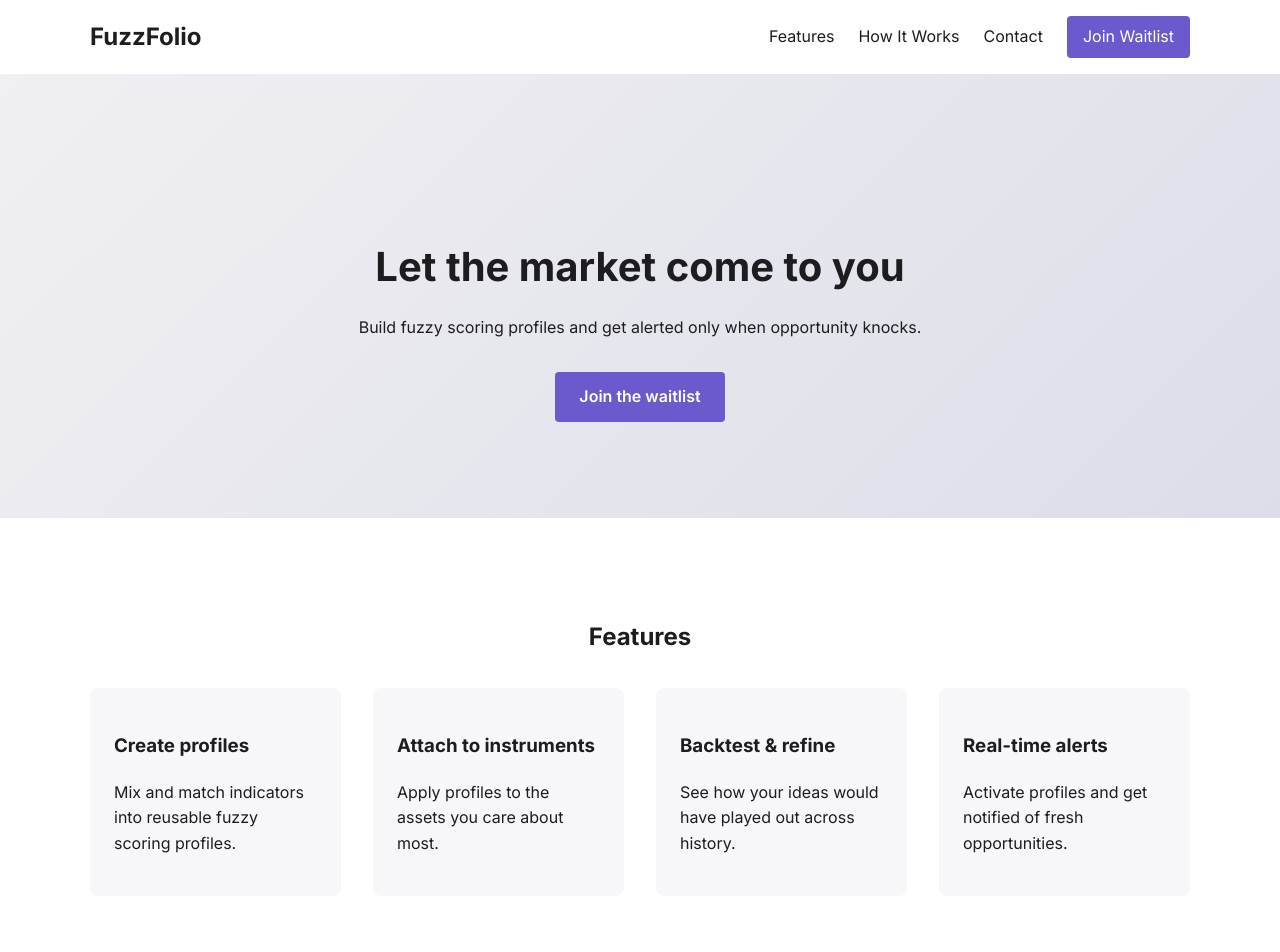
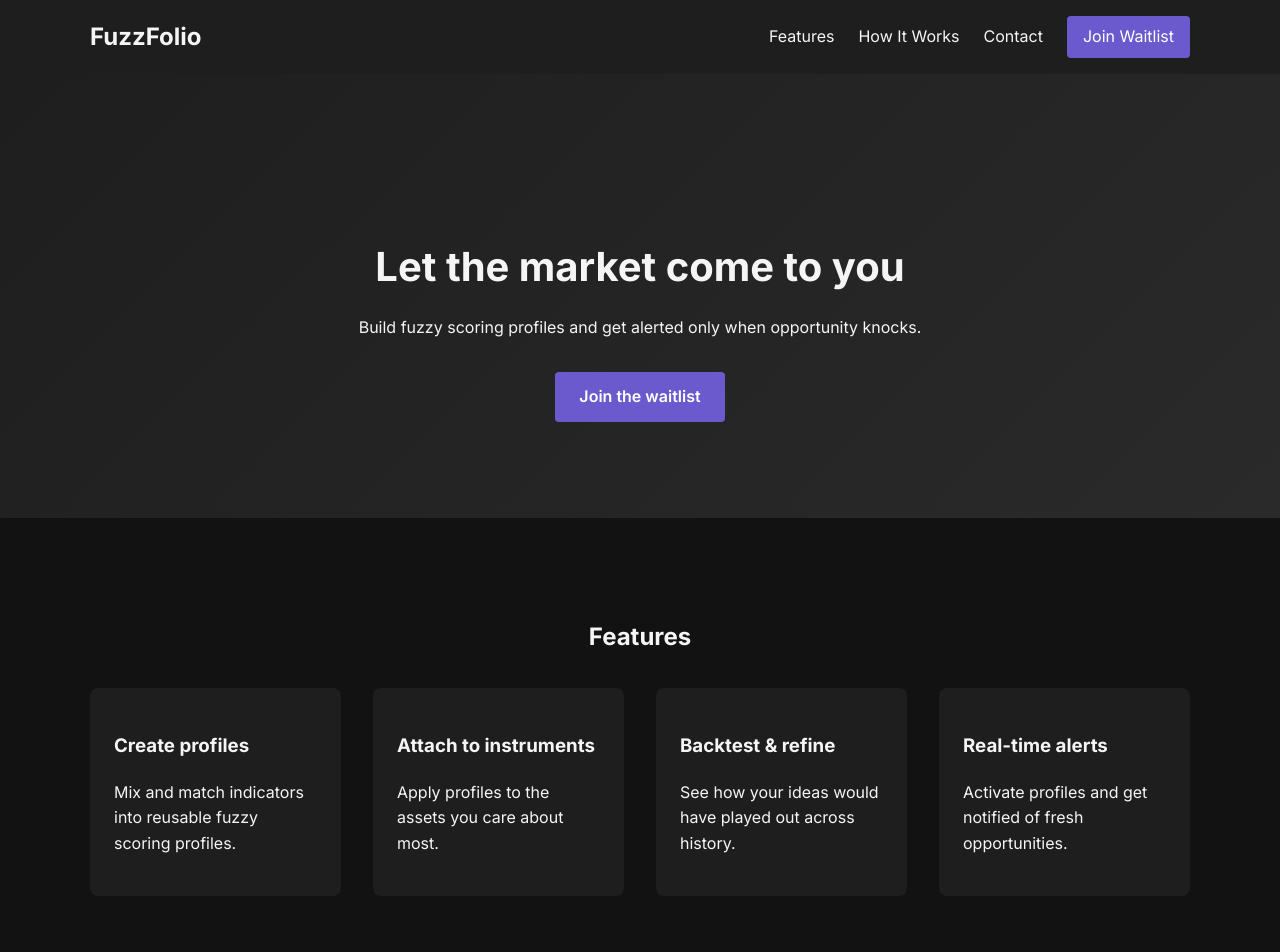
Before and after one commit to EnviralDesign/FuzzFolio-Landing, a plain HTML site: page index.html in a window 1280 px wide. Shown: the top 952 px of the page. Drawn offline with Linux system fonts and the light colour scheme.

Commit message:
feat: apply dark mode styling to landing page

```diff
--- a/styles.css
+++ b/styles.css
@@ -1,6 +1,7 @@
 :root {
-  --color-bg: #f7f7f9;
-  --color-text: #1d1d1f;
+  --color-bg: #121212;
+  --color-surface: #1e1e1e;
+  --color-text: #f5f5f5;
   --color-accent: #6a5acd;
   --color-accent-light: #8e7bff;
 }
@@ -28,8 +29,8 @@ a {
 }
 
 .header {
-  background: #fff;
-  box-shadow: 0 2px 4px rgba(0, 0, 0, 0.05);
+  background: var(--color-surface);
+  box-shadow: 0 2px 4px rgba(0, 0, 0, 0.2);
 }
 
 .header .container {
@@ -83,7 +84,7 @@ a {
     left: 0;
     right: 0;
     flex-direction: column;
-    background: #fff;
+    background: var(--color-surface);
     max-height: 0;
     overflow: hidden;
     transition: max-height 0.3s ease;
@@ -100,7 +101,7 @@ a {
 }
 
 .hero {
-  background: linear-gradient(135deg, #f0f0f3, #dcdde8);
+  background: linear-gradient(135deg, #1e1e1e, #2a2a2a);
   text-align: center;
   padding: 8rem 0 6rem;
 }
@@ -131,7 +132,7 @@ a {
 }
 
 .features {
-  background: #fff;
+  background: var(--color-bg);
   padding: 5rem 0;
 }
 
@@ -147,13 +148,14 @@ a {
 }
 
 .feature {
-  background: var(--color-bg);
+  background: var(--color-surface);
   padding: 1.5rem;
   border-radius: 8px;
   text-align: left;
 }
 
 .how {
+  background: var(--color-bg);
   padding: 5rem 0;
   text-align: center;
 }
@@ -174,7 +176,7 @@ a {
 }
 
 .footer {
-  background: #fff;
+  background: var(--color-surface);
   text-align: center;
   padding: 2rem 0;
   font-size: 0.875rem;
```
